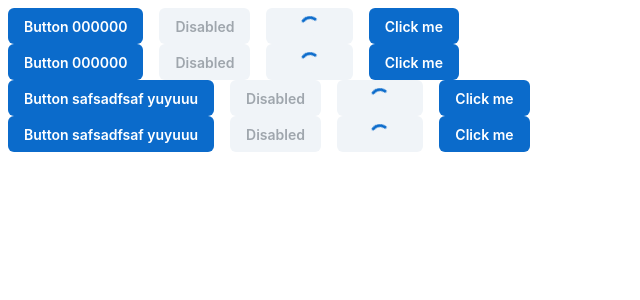
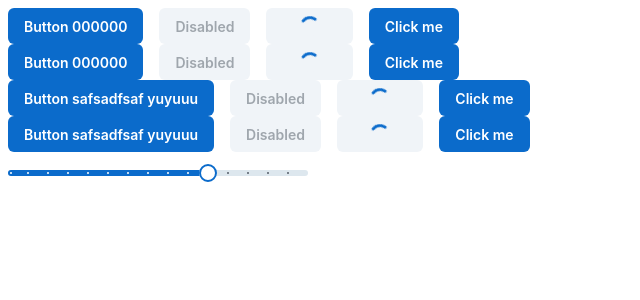
Before and after one commit to zhangsgithub04/joyui1, a React (Create React App) app: page / in a window 1280 px wide. Shown: the top 300 px of the page, without its empty margins (0-640 px from the left). Built offline with nearby package versions, Linux system fonts and the light colour scheme.

Commit message:
Update index.tsx

```diff
--- a/src/index.tsx
+++ b/src/index.tsx
@@ -4,6 +4,8 @@ import { StyledEngineProvider, CssVarsProvider } from '@mui/joy/styles';
 import Demo from './Demo';
 
 import Demo2 from './Demo2';
+
+import StepsSlider from './component2.tsx';
 
 ReactDOM.createRoot(document.querySelector("#root")!).render(
   <React.StrictMode>
@@ -15,6 +17,8 @@ ReactDOM.createRoot(document.querySelector("#root")!).render(
         <Demo2 />
         <Demo2 />
 
+        <StepsSlider/>
+
       </CssVarsProvider>
     </StyledEngineProvider>
   </React.StrictMode>
```
